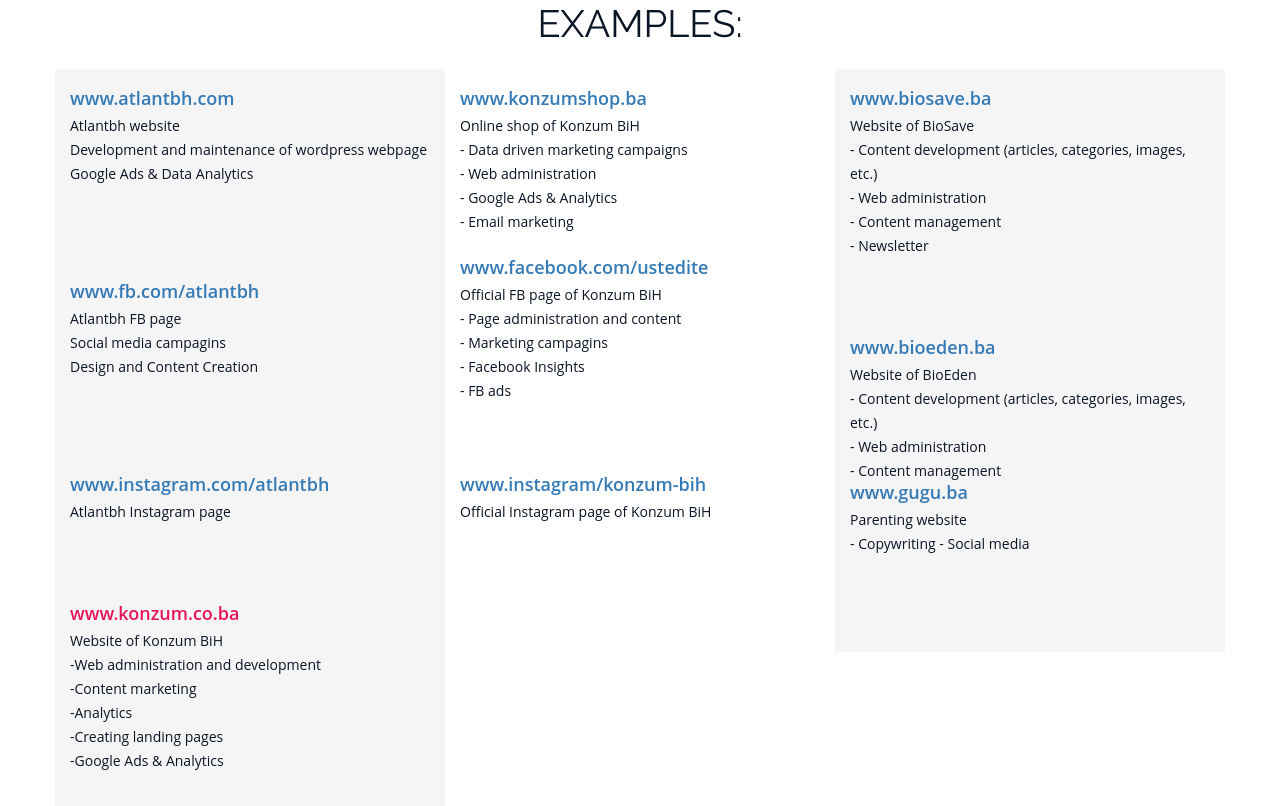
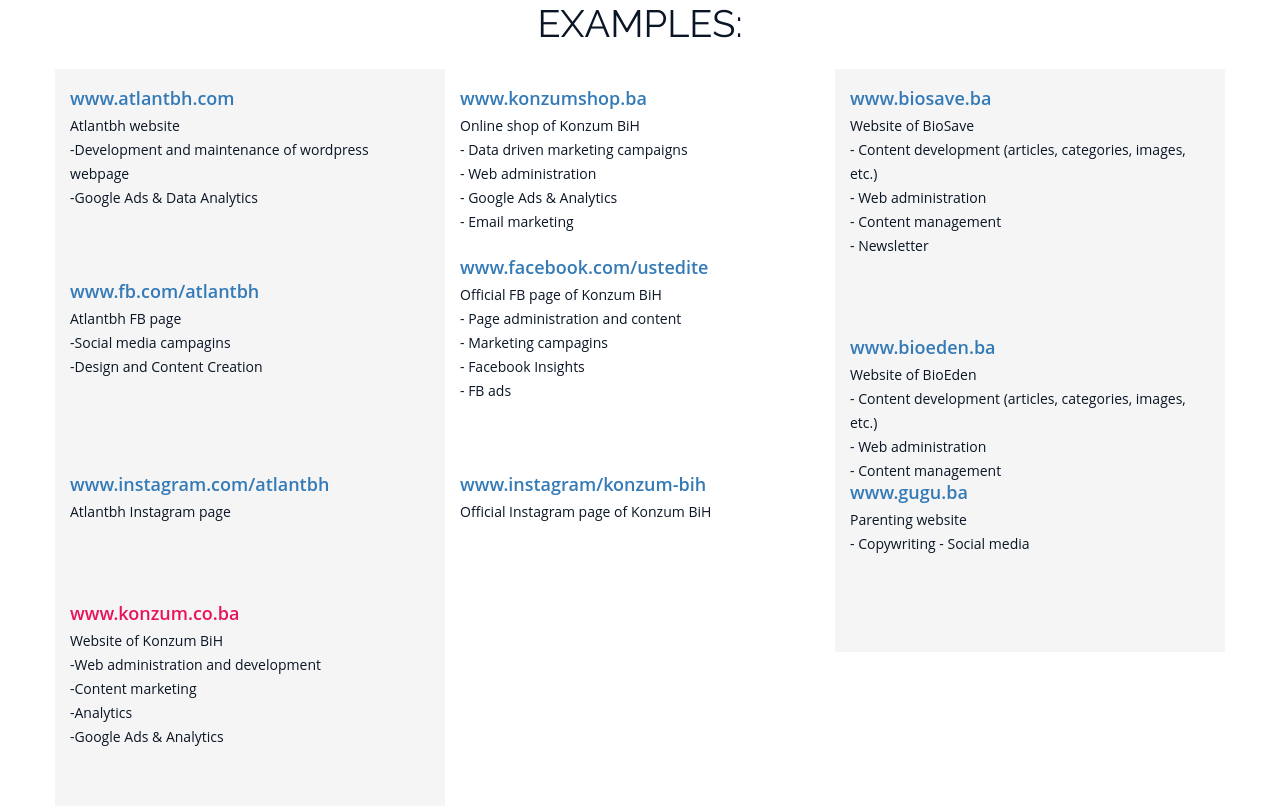
Before and after one commit to sabinagrcic/sabinagrcic.github.io, a plain HTML site: page index.html in a window 1280 px wide. Shown: the part 6864-7670 px from the top of the page. Drawn offline with Linux system fonts and the light colour scheme.

Commit message:
Update index.html

```diff
--- a/index.html
+++ b/index.html
@@ -467,21 +467,17 @@ future of advertising and communication, and I would like to be the part of it i
 		<br>
             <h3 style = " color:#E8135C"><a href="http://www.atlantbh.com">www.atlantbh.com</a></h3>
             <p >Atlantbh website</p>
-            <p>Development and maintenance of wordpress webpage <br>
-             Google Ads & Data Analytics<br>
-
+            <p>-Development and maintenance of wordpress webpage <br>
+             -Google Ads & Data Analytics<br>
               <br><br><br>
-		    <br>
             <h3 style = " color:#E8135C"><a href="http://www.facebook.com/atlantbh">www.fb.com/atlantbh</a></h3>
             <p >Atlantbh FB page</p>
-            <p>Social media campagins <br>
-              <p>Design and Content Creation<br>
-
+            <p>-Social media campagins <br>
+              <p>-Design and Content Creation<br>
               <br><br><br>
 		      <br>
             <h3 style = " color:#E8135C"><a href="http://www.instagram/atlantbh">www.instagram.com/atlantbh</a></h3>
             <p >Atlantbh Instagram page</p>
-
               <br><br><br>
           <br>
             <h3 style = " color:#E8135C">www.konzum.co.ba</h3>
@@ -489,12 +485,8 @@ future of advertising and communication, and I would like to be the part of it i
             <p>-Web administration and development<br>
               -Content marketing<br>
               -Analytics<br>
-              -Creating landing pages<br>
               -Google Ads & Analytics </p>
-
               <br><br><br>
-
-
 
             </p>
           </div>
```
